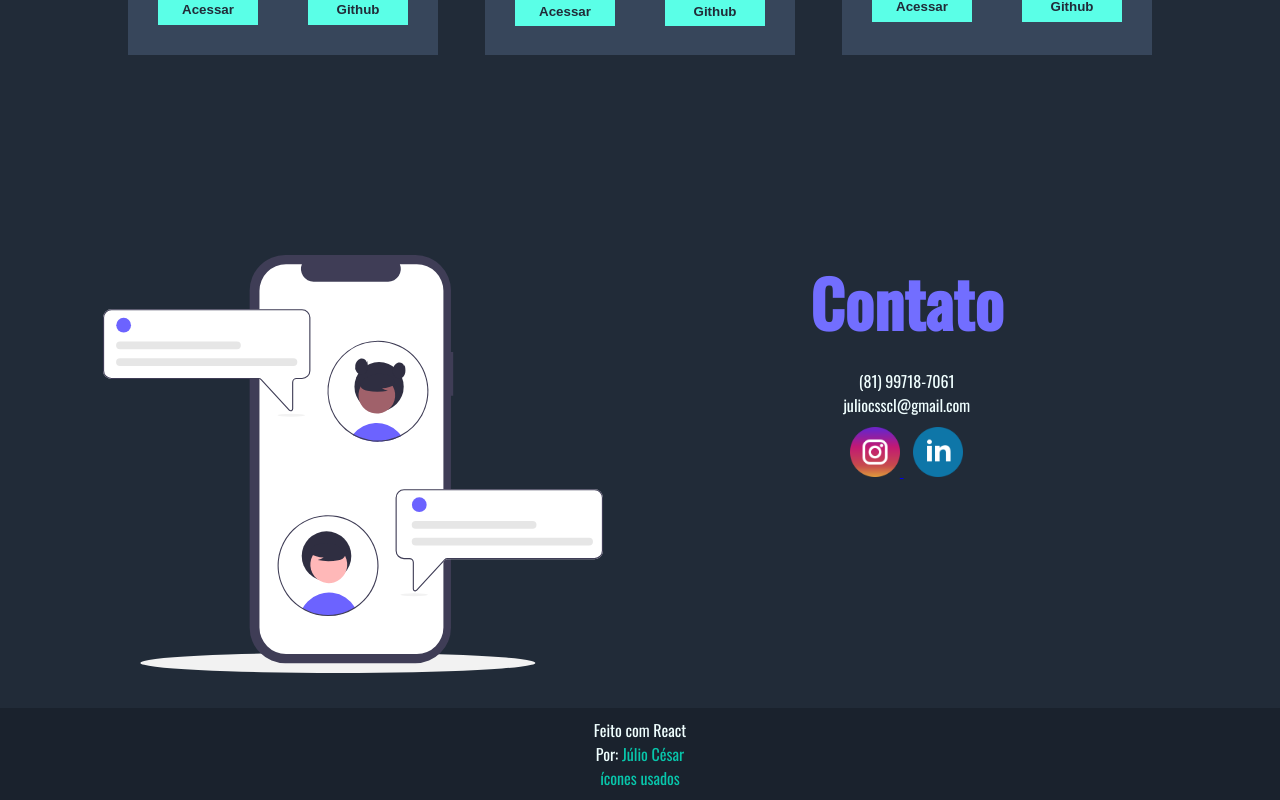
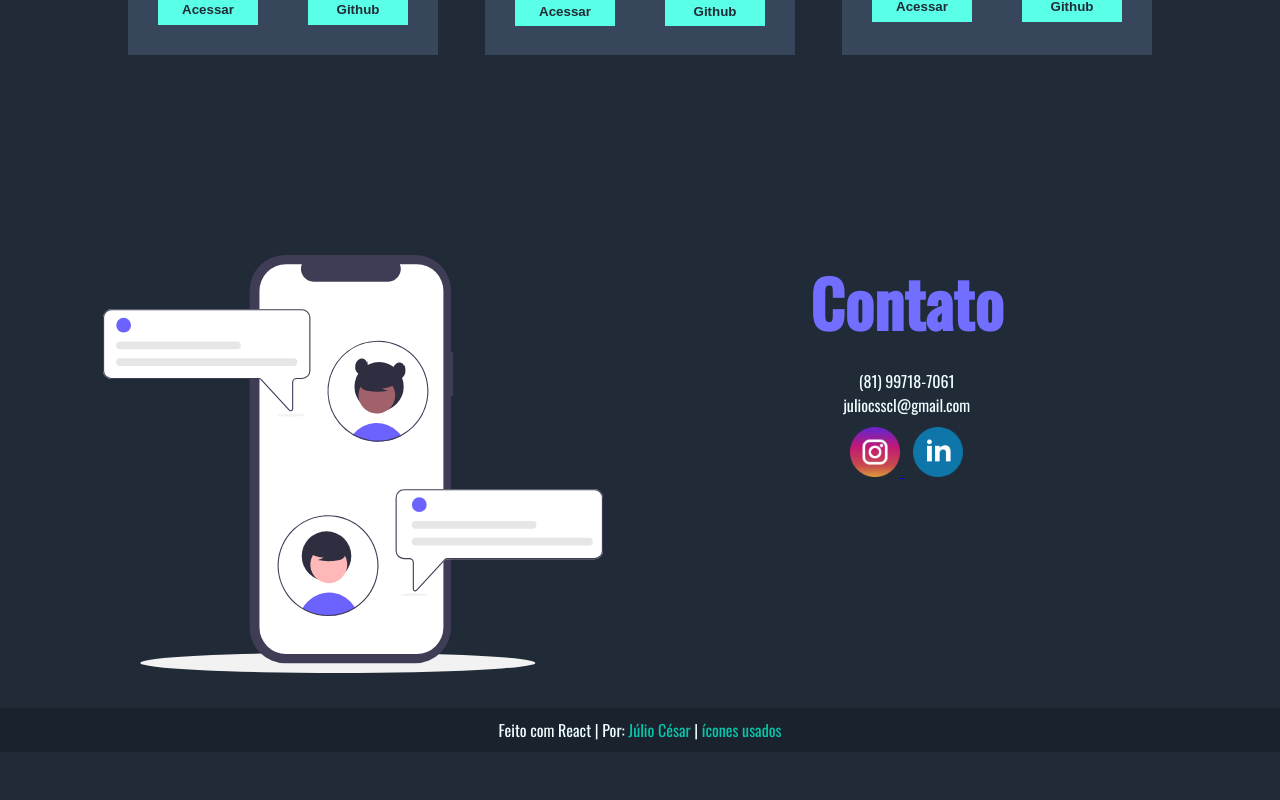
Before and after one commit to Julio-Norberto/portfolio, a React (Create React App) app: page / in a window 1280 px wide. Shown: the part 1772-2572 px from the top of the page. After the commit the page ends 2524 px from the top, so only its background shows below. Built offline with nearby package versions, Linux system fonts and the light colour scheme; the HTML template or start-up script is replaced by a standard one.

Commit message:
modify footer

```diff
--- a/src/components/rodape/Rodape.jsx
+++ b/src/components/rodape/Rodape.jsx
@@ -4,9 +4,9 @@ import './Rodape.css'
 export default (props) => {
     return (
         <div id="rodape">
-            <p>Feito com React</p>
-            <p>Por: <a target="_blank" href="https://www.linkedin.com/in/julio-cesar-n/">Júlio César</a></p>
-            <a target="_blank" href="https://github.com/JulioCesarNSM/portfolio">ícones usados</a>
+            <span>Feito com React</span> |
+            <span> Por: <a target="_blank" href="https://www.linkedin.com/in/julio-cesar-n/">Júlio César</a></span> |
+            <span><a target="_blank" href="https://github.com/JulioCesarNSM/portfolio"> ícones usados</a></span>
         </div>
     )
 }
```
